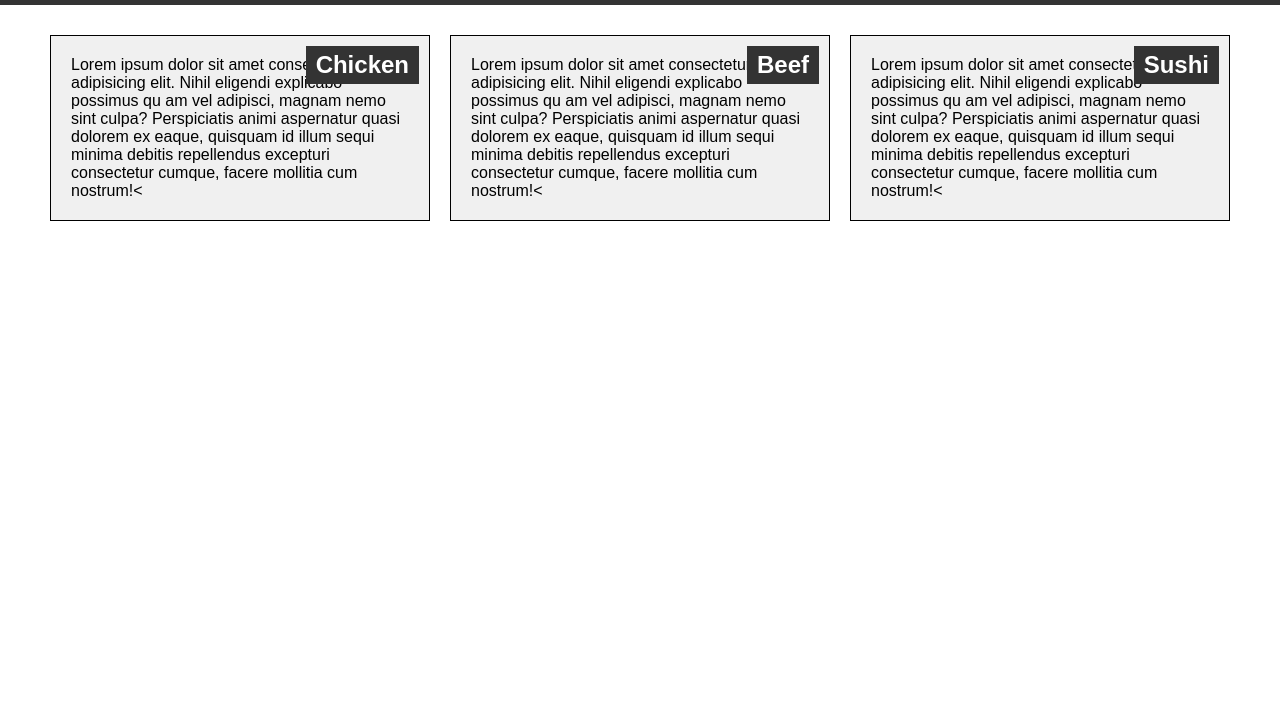
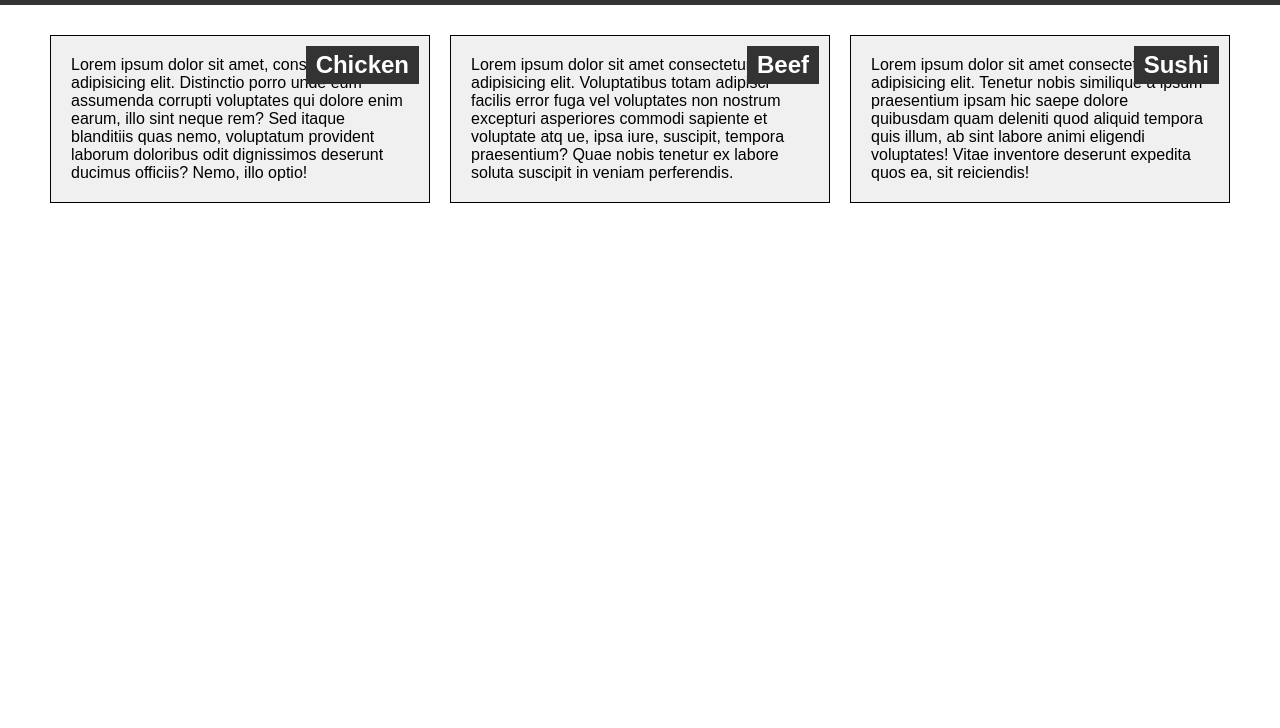
Before and after one commit to abdulle12/myprojet, a plain HTML site: page index.html in a window 1280 px wide. Shown: the part 72-800 px from the top of the page. Drawn offline with Linux system fonts and the light colour scheme.

Commit message:
Update index.html

```diff
--- a/index.html
+++ b/index.html
@@ -1,34 +1,44 @@
 <!DOCTYPE html>
 <html lang="en">
+
+<!DOCTYPE html>
+<html lang="en">
+
 <head>
     <meta charset="UTF-8">
     <meta name="viewport" content="width=device-width, initial-scale=1.0">
     <link rel="stylesheet" href="styles.css">
     <title>Responsive Layout</title>
 </head>
+
 <body>
     <header>
-        <h1>Our menu</h1>
+        <h1>our menu</h1>
     </header>
     <main>
         <section class="box">
             <h2>Chicken</h2>
-            <p>Lorem ipsum dolor sit amet consectetur adipisicing elit. Nihil eligendi explicabo possimus qu
-    am vel adipisci, magnam nemo sint culpa? Perspiciatis animi aspernatur quasi dolorem ex eaque, quisquam id illum sequi minima debitis repellendus excepturi
-     consectetur cumque, facere mollitia cum nostrum!<</p>
+            <p>Lorem ipsum dolor sit amet, consectetur adipisicing elit. Distinctio porro unde eum assumenda corrupti
+                voluptates qui dolore enim earum, illo sint neque
+                rem? Sed itaque blanditiis quas nemo, voluptatum provident laborum doloribus odit dignissimos deserunt
+
+                ducimus officiis? Nemo, illo optio!</p>
         </section>
         <section class="box">
             <h2>Beef</h2>
-            <p>Lorem ipsum dolor sit amet consectetur adipisicing elit. Nihil eligendi explicabo possimus qu
-    am vel adipisci, magnam nemo sint culpa? Perspiciatis animi aspernatur quasi dolorem ex eaque, quisquam id illum sequi minima debitis repellendus excepturi
-     consectetur cumque, facere mollitia cum nostrum!<</p>
+            <p>Lorem ipsum dolor sit amet consectetur adipisicing elit. Voluptatibus totam adipisci facilis error fuga
+                vel voluptates non nostrum excepturi asperiores commodi sapiente et voluptate atq
+                ue, ipsa iure, suscipit, tempora praesentium? Quae nobis tenetur ex labore soluta suscipit in veniam
+                perferendis.</p>
         </section>
         <section class="box">
             <h2>Sushi</h2>
-            <p>Lorem ipsum dolor sit amet consectetur adipisicing elit. Nihil eligendi explicabo possimus qu
-    am vel adipisci, magnam nemo sint culpa? Perspiciatis animi aspernatur quasi dolorem ex eaque, quisquam id illum sequi minima debitis repellendus excepturi
-     consectetur cumque, facere mollitia cum nostrum!<</p>
+            <p>Lorem ipsum dolor sit amet consectetur adipisicing elit. Tenetur nobis similique a ipsum praesentium
+                ipsam hic saepe dolore quibusdam quam deleniti quod aliquid
+                tempora quis illum, ab sint labore animi eligendi voluptates! Vitae inventore deserunt expedita quos ea,
+                sit reiciendis!</p>
         </section>
     </main>
 </body>
+
 </html>
```
